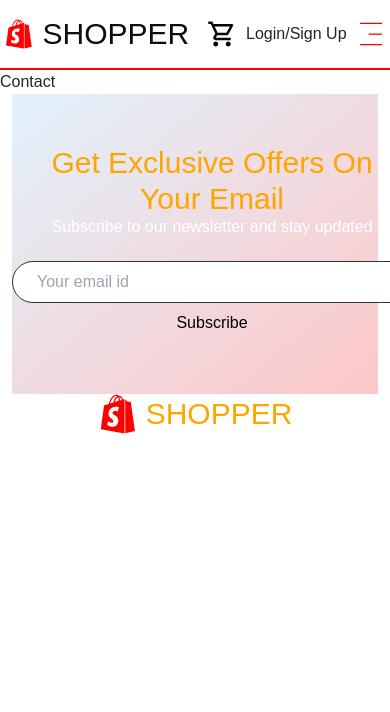
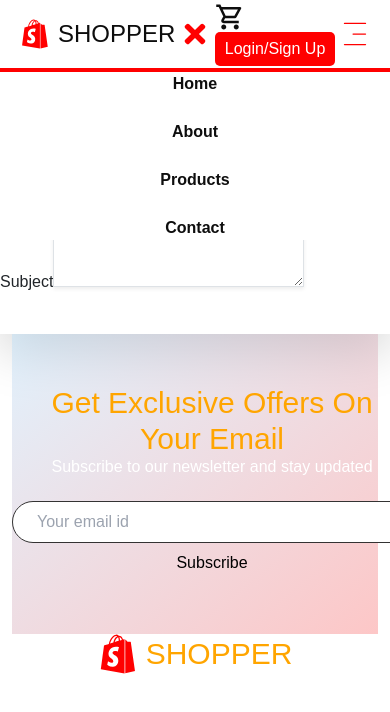
Before and after one commit to Zeeshan-Siddiqui123/finalproject, a React (Vite) app: page /contact in a window 390 px wide. Shown: the top 712 px of the page. Built offline with nearby package versions, Linux system fonts and the light colour scheme.

Commit message:
Added contact page

```diff
--- a/src/Components/Components.css
+++ b/src/Components/Components.css
@@ -2,43 +2,92 @@ body{
     margin: 0;
     padding: 0;
 }
-nav{
+nav {
     background-color: rgb(255, 255, 255);
     width: 100%;
     height: 70px;
     display: flex;
     align-items: center;
-    justify-content: space-around;
+    justify-content: space-between;
     z-index: 3;
-    flex-wrap: wrap;
     border-bottom: 2px solid red;
+    padding: 0 20px;
+    position: fixed;
+    top: 0;
+    transition: background-color 0.3s;
 }
-.main-name{
+
+.main-name {
     display: flex;
     align-items: center;
-    justify-content: left;
     gap: 0.5rem;
 }
-nav  h1{
+
+nav h1 {
     color: rgb(13, 13, 13);
+    font-size: 24px;
 }
-nav .nav-links div{
+
+.toggle-close, .toggle-btn {
+    display: none; /* Hidden by default */
+}
+
+nav .nav-links {
     display: flex;
     align-items: center;
-    justify-content: center;
-    flex-wrap: wrap;
     gap: 1.5rem;
+    transition: visibility 0.3s;
+    visibility: visible;
 }
-.nav-link{
+
+.nav-link {
     text-decoration: none;
     color: rgb(14, 14, 14);
+    font-weight: bold;
+    transition: color 0.3s;
 }
-.toggle-btn{
-    display: none;
+
+.nav-link:hover {
+    color: red;
 }
-.toggle-close{
-    display: none;
+
+.login-button {
+    background-color: red;
+    color: white;
+    border: none;
+    border-radius: 5px;
+    padding: 5px 10px;
+    cursor: pointer;
 }
+
+/* Responsive Design */
+@media (max-width: 768px) {
+    .nav-links {
+        flex-direction: column; /* Stack links vertically on small screens */
+        position: absolute; /* Position absolute for dropdown */
+        top: 70px; /* Below the navbar */
+        left: 0;
+        width: 100%; /* Full width */
+        background-color: white; /* Background color for dropdown */
+        border-top: 2px solid red; /* Border to separate from navbar */
+        visibility: hidden; /* Hide initially */
+    }
+
+    .nav-links.active {
+        visibility: visible; /* Show when active */
+    }
+
+    .toggle-close {
+        display: block; /* Show close button on mobile */
+        cursor: pointer; /* Pointer cursor for interaction */
+    }
+
+    .toggle-btn {
+        display: block; /* Show toggle button on mobile */
+        cursor: pointer; /* Pointer cursor for interaction */
+    }
+}
+
 .footer{
     display: flex;
     align-items: center;
@@ -104,44 +153,4 @@ nav .nav-links div{
         text-decoration: none;
         color: rgb(14, 14, 14);
     }
-    .toggle-btn{
-        display: none;
-    }
-    .toggle-close{
-        display: none;
-    }
 }
- @media screen and (max-width: 600px) {
-    .toggle-btn{
-        display: block;
-    }
-    nav .nav-links {
-        visibility: hidden;
-    }
-    .toggle-close{
-        position: absolute;
-        visibility: hidden;
-        top: 80px;
-        right: 50px;
-        z-index: 2;
-        display: flex;
-        justify-content: right;
-    }
-    nav .nav-links div{
-        transition: 0.1s ease ;
-        position: absolute;
-        top: 70px;
-        right: 0;
-        left: 0;
-        flex-direction: column;
-        background-color: white;
-        z-index: 2;
-        padding: 20px;
-        gap: 15px;
-        flex-direction: column;
-    }
-    .nav-link{
-        color: rgb(7, 7, 7);
-    }
-
- }
--- a/src/Components/Header.jsx
+++ b/src/Components/Header.jsx
@@ -8,51 +8,49 @@ import { CiMenuFries } from 'react-icons/ci';
 
 const Navbar = () => {
   const showNavRef = useRef();
-  const crossRef = useRef();
   const toggleRef = useRef();
+  const closeRef = useRef();
 
   const showNavbar = () => {
     showNavRef.current.style.visibility = "visible";
-    crossRef.current.style.visibility = "visible";
-    toggleRef.current.style.visibility = "hidden";
+    closeRef.current.style.display = "block"; // Show close button
+    toggleRef.current.style.display = "none"; // Hide toggle button
   };
 
   const hideNavbar = () => {
     showNavRef.current.style.visibility = "hidden";
-    crossRef.current.style.visibility = "hidden";
-    toggleRef.current.style.visibility = "visible";
+    closeRef.current.style.display = "none"; // Hide close button
+    toggleRef.current.style.display = "block"; // Show toggle button
   };
 
   return (
-    <div>
     <nav>
       <div className='main-name'>
-          <div><FaShopify color='red' size='30' /></div>
-          <div><h1>SHOPPER</h1></div>
+        <FaShopify color='red' size='30' />
+        <h1>SHOPPER</h1>
       </div>
       <div className='nav-links' ref={showNavRef}>
-          <div>
         {routes.map(({ path, label }, index) => (
           <Link key={index} to={path} className='nav-link'>
             {label}
           </Link>
         ))}
       </div>
-        </div>
-        <div className='toggle-close' onClick={hideNavbar} ref={crossRef}>
+      <div className='toggle-close' onClick={hideNavbar} ref={closeRef}>
         <FaTimes size='30' color='red' />
       </div>
-        <div>
+      <div className='flex flex-row gap-1'>
         <Link to="/cart" className='nav-link'>
           <MdOutlineShoppingCart size='30' />
         </Link>
+        <button className='login-button'>
+          <Link to="/account">Login/Sign Up</Link>
+        </button>
       </div>
-        <button><Link to="/account">Login/Sign Up</Link></button>
       <div className='toggle-btn' onClick={showNavbar} ref={toggleRef}>
         <CiMenuFries size='30' color='red' />
       </div>
     </nav>
-    </div>
   );
 };
 
--- a/src/Screens/Contact.jsx
+++ b/src/Screens/Contact.jsx
@@ -1,12 +1,177 @@
-import React from 'react'
+import React, { useState } from 'react';
+import { Modal } from 'antd';
+
 
 const Contact = () => {
+  const [isModalVisible, setIsModalVisible] = useState(false);
+  const [selectedCountry, setSelectedCountry] = useState('');
+  const [otherCountry, setOtherCountry] = useState('');
+
+  const handleSubmit = async (e) => {
+    e.preventDefault();
+
+
+    const formData = new FormData(e.target);
+
+
+    if (selectedCountry === 'others') {
+      formData.set('country', otherCountry);
+    }
+
+    try {
+      const response = await fetch('https://formspree.io/f/mwpkebda', {
+        method: 'POST',
+        body: formData,
+        headers: {
+          'Accept': 'application/json',
+        },
+      });
+
+      if (response.ok) {
+
+        setIsModalVisible(true);
+        e.target.reset();
+        setSelectedCountry('');
+        setOtherCountry('');
+      } else {
+        alert('There was an error submitting the form. Please try again.');
+      }
+    } catch (error) {
+      console.error('Form submission error:', error);
+      alert('There was an error submitting the form. Please try again.');
+    }
+  };
+
+  const handleOk = () => {
+    setIsModalVisible(false);
+  };
+
+  const handleCountryChange = (e) => {
+    setSelectedCountry(e.target.value);
+
+    if (e.target.value !== 'others') {
+      setOtherCountry('');
+    }
+  };
+
   return (
-    <div>
-      Contact
+    <div className="min-h-screen bg-gray-100 flex items-center justify-center p-6 mt-16">
+      <div className="bg-white shadow-lg rounded-lg w-full max-w-lg p-8">
+        <h1 className="text-3xl font-semibold text-center mb-6">Contact Me</h1>
 
+        <form onSubmit={handleSubmit} className="space-y-6">
+
+          {/* User Name */}
+          <div>
+            <label htmlFor="username" className="block text-sm font-medium text-gray-700">
+              User Name
+            </label>
+            <input
+              type="text"
+              id="username"
+              name="username"
+              placeholder="Enter your username"
+              required
+              className="mt-1 block w-full px-4 py-2 border border-gray-300 rounded-md shadow-sm focus:outline-none focus:ring-indigo-500 focus:border-indigo-500"
+            />
+          </div>
+
+          {/* Email */}
+          <div>
+            <label htmlFor="email" className="block text-sm font-medium text-gray-700">
+              Email
+            </label>
+            <input
+              type="email"
+              id="email"
+              name="email"
+              placeholder="Enter your email"
+              required
+              autoComplete="off"
+              className="mt-1 block w-full px-4 py-2 border border-gray-300 rounded-md shadow-sm focus:outline-none focus:ring-indigo-500 focus:border-indigo-500"
+            />
+          </div>
+
+          {/* Country */}
+          <div>
+            <label htmlFor="country" className="block text-sm font-medium text-gray-700">
+              Country
+            </label>
+            <select
+              id="country"
+              name="country"
+              value={selectedCountry}
+              onChange={handleCountryChange}
+              required
+              className="mt-1 block w-full px-4 py-2 border border-gray-300 bg-white rounded-md shadow-sm focus:outline-none focus:ring-indigo-500 focus:border-indigo-500"
+            >
+              <option value="">Select your country</option>
+              <option value="australia">Australia</option>
+              <option value="canada">Canada</option>
+              <option value="pakistan">Pakistan</option>
+              <option value="usa">USA</option>
+              <option value="others">Others</option>
+            </select>
+          </div>
+
+
+          {selectedCountry === 'others' && (
+            <div>
+              <label htmlFor="otherCountry" className="block text-sm font-medium text-gray-700">
+                Please Specify Your Country
+              </label>
+              <input
+                type="text"
+                id="otherCountry"
+                name="otherCountry"
+                placeholder="Enter your country"
+                required={selectedCountry === 'others'}
+                value={otherCountry}
+                onChange={(e) => setOtherCountry(e.target.value)}
+                className="mt-1 block w-full px-4 py-2 border border-gray-300 rounded-md shadow-sm focus:outline-none focus:ring-indigo-500 focus:border-indigo-500"
+              />
+            </div>
+          )}
+
+          {/* Subject */}
+          <div>
+            <label htmlFor="message" className="block text-sm font-medium text-gray-700">
+              Subject
+            </label>
+            <textarea
+              id="message"
+              name="message"
+              rows="4"
+              placeholder="Enter your message here..."
+              required
+              className="mt-1 block w-full px-4 py-2 border border-gray-300 rounded-md shadow-sm focus:outline-none focus:ring-indigo-500 focus:border-indigo-500"
+            ></textarea>
+          </div>
+
+          {/* Submit Button */}
+          <div>
+            <button
+              type="submit"
+              className="w-full bg-indigo-600 text-white py-2 px-4 rounded-md hover:bg-indigo-700 transition duration-300"
+            >
+              Submit
+            </button>
+          </div>
+        </form>
+
+
+        <Modal
+          title="Submission Successful"
+          visible={isModalVisible}
+          onOk={handleOk}
+          cancelButtonProps={{ style: { display: 'none' } }}
+          okText="OK"
+        >
+          <p>Your query has been submitted. Thank you for contacting us!</p>
+        </Modal>
+      </div>
     </div>
-  )
-}
+  );
+};
 
-export default Contact
+export default Contact;
--- a/src/Screens/Screen.css
+++ b/src/Screens/Screen.css
@@ -1,6 +1,7 @@
 .main {
     width: 100%;
     height: 500px;
+
     background-image: linear-gradient(to bottom right, rgba(182, 222, 250, 0.411), rgba(249, 84, 84, 0.329));
     display: flex;
     align-items: center;
@@ -49,6 +50,7 @@
     background-position: center;
     background-size: cover;
     box-shadow: 0 4px 10px rgba(0, 0, 0, 0.2);
+    margin-top: 60px;
 }
 
 .main h6 {
```
Also changed, not shown: src/Screens/ProductDetails.jsx (+4 -5 lines), src/Screens/ShopItems.jsx (deleted, +0 -29 lines). Lines whose indentation alone changed are shown as unchanged.
